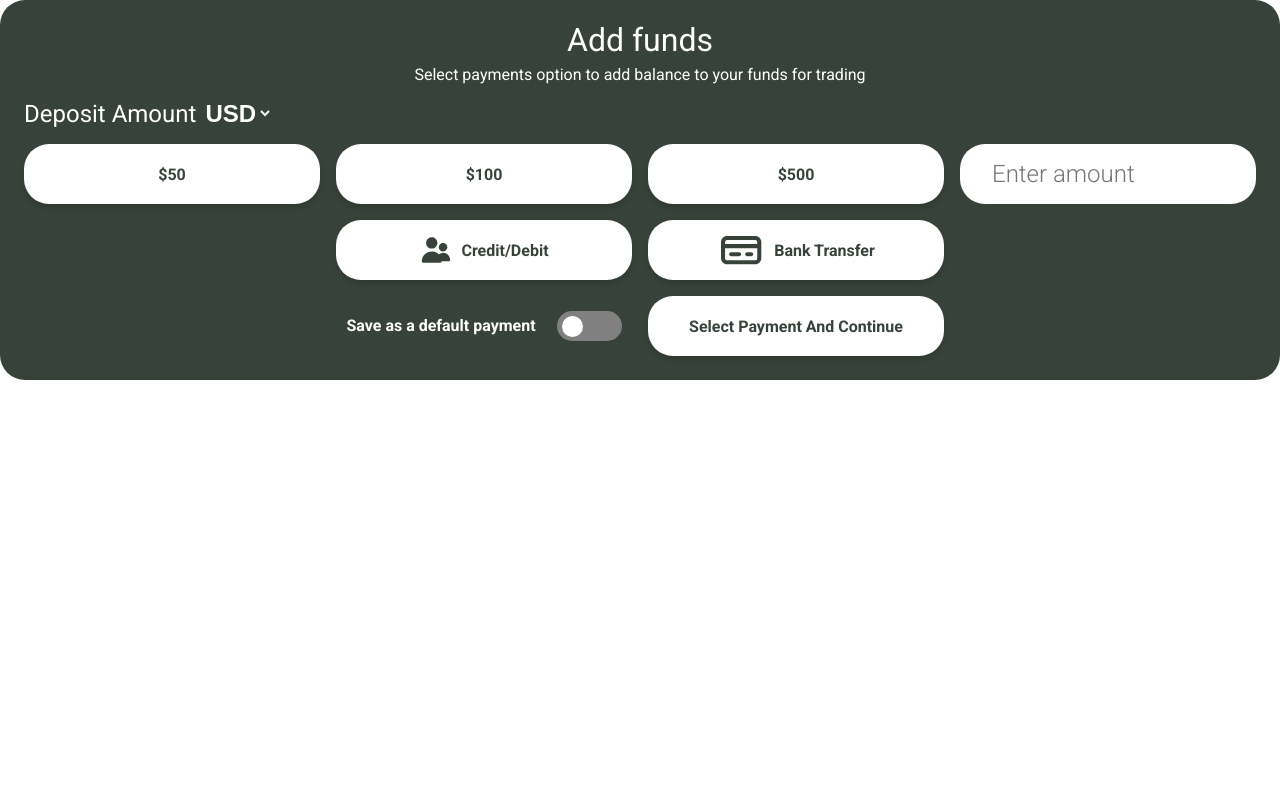
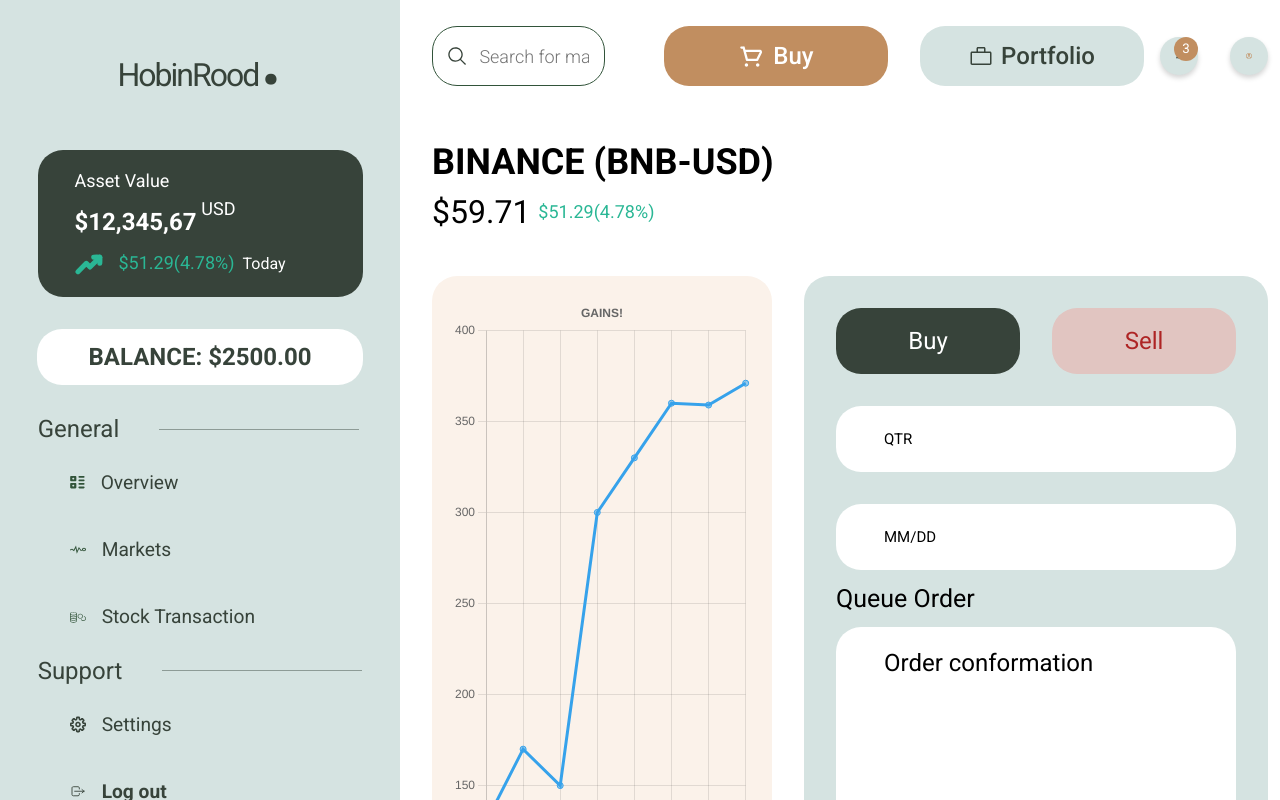
Before and after one commit to 1-Dont-Know/Not-Robin-Hood, a React (Create React App) app: page /stock-viewer in a window 1280 px wide. Built offline with nearby package versions, Linux system fonts and the light colour scheme.

Commit message:
Created the stockViewer moved funds to a component

```diff
--- /dev/null
+++ b/src/components/UI/AddFunds/AddFunds.jsx
@@ -0,0 +1,72 @@
+import React from "react";
+import styles from "./AddFunds.module.scss";
+import Button from "../../UI/Button/Button";
+import people from "../../../assets/icons/people-icon.svg"
+import creditCard from "../../../assets/icons/credit-card-icon.svg"
+
+const AddFunds = () => {
+    return (
+        <div className={styles.gridContainerAppFunds}>
+
+            {/* 1 - title and subtitle */}
+            <div style={{textAlign:'center'}}>
+            <h2 className={styles.modalHeader}>Add funds</h2>
+            <p>Select payments option to add balance to your funds for trading</p>
+            </div>
+
+            {/* 2 - currency dropdown menu */}
+            <div className={styles.currencyContainer}>
+                <h3>Deposit Amount</h3>
+                <select name="currency" id="currency">
+                    <option value="usd">USD</option>
+                    <option value="eur">EUR</option>
+                    <option value="aud">AUD</option>
+                    <option value="cad">CAD</option>
+                </select>
+            </div>
+
+            {/* 3 - $50 button */}
+            <Button type={"addFunds"}>
+            $50
+            </Button>
+
+            {/* 4 - $100 button */}
+            <Button type={"addFunds"}>
+            $100
+            </Button>
+
+            {/* 5 - $500 button */}
+            <Button type={"addFunds"}>
+            $500
+            </Button>
+
+            {/* 6 - custom amount input */}
+            <input className={styles.currencyInput} type="number" name="Amount" placeholder="Enter amount" />
+
+            {/* 7 - credit/debit button */}
+            <Button type={"addFunds"}>
+            <img src={people} alt="profile"/>
+            Credit/Debit
+            </Button>
+
+            {/* 8 - bank transfer button */}
+            <Button type={"addFunds"}>
+            <img src={creditCard} alt="credit-card"/>
+            Bank Transfer
+            </Button>
+
+            {/* 9 - save as default toggle */}
+            <div className={styles.toggleContainer}>
+            <strong>Save as a default payment</strong>
+            <input type="checkbox" id="switch" /><label for="switch">Toggle</label>
+            </div>
+
+            {/* 10 - select payment and continue button */}
+            <Button type={"addFunds"}>
+                Select Payment And Continue
+            </Button>
+        </div>
+    );
+};
+
+export default AddFunds;
--- a/src/components/UI/BuyBox/BuyBox.module.scss
+++ b/src/components/UI/BuyBox/BuyBox.module.scss
@@ -4,11 +4,9 @@
 .BuyBody{
     background-color: #D5E3E1;
     padding: 2rem;
-    margin: 1rem 0rem;
     display: flex;
     flex-direction: column;
     align-items: center;
-    max-width: 35.125rem;
     width: 100%;
     border-radius: 25px;
     font-size: 25px;
--- a/src/components/pages/StockViewer/StockViewer.jsx
+++ b/src/components/pages/StockViewer/StockViewer.jsx
@@ -1,72 +1,61 @@
-import React from "react";
+import React, {useState} from "react";
 import styles from "./StockViewer.module.scss";
 import Button from "../../UI/Button/Button";
 import people from "../../../assets/icons/people-icon.svg"
 import creditCard from "../../../assets/icons/credit-card-icon.svg"
+import { fakeData } from "../../../utils/fakeData"; //Temporary Fake Data used for Testing
+import Graph from "../../UI/Graph/Graph";
+import BuyBox from "../../UI/BuyBox/BuyBox";
+import Filter from "../../UI/Filter/Filter";
+import Sidebar from "../../UI/Sidebar/Sidebar";
+import TopNav from "../../UI/TopNav/TopNav";
+// import styles from "./Account.module.scss";
+import Hero from "../../UI/Hero/Hero";
+import AddFunds from "../../UI/AddFunds/AddFunds";
 
 const AppFundsPopup = () => {
+  const [stockData, setStockData] = useState({
+    labels: fakeData.map((data) => data.day),
+    datasets: [
+      {
+        label: "Price",
+        data: fakeData.map((data) => data.price),
+      },
+    ],
+  });
+
   return (
-
-    <div className={styles.gridContainerAppFunds}>
-
-      {/* 1 - title and subtitle */}
-      <div style={{textAlign:'center'}}>
-        <h2 className={styles.modalHeader}>Add funds</h2>
-        <p>Select payments option to add balance to your funds for trading</p>
-      </div>
-
-      {/* 2 - currency dropdown menu */}
-      <div className={styles.currencyContainer}>
-        <h3>Deposit Amount</h3>
-        <select name="currency" id="currency">
-        <option value="usd">USD</option>
-        <option value="eur">EUR</option>
-        <option value="aud">AUD</option>
-        <option value="cad">CAD</option>
-        </select>
-      </div>
-
-      {/* 3 - $50 button */}
-      <Button type={"addFunds"}>
-        $50
-      </Button>
-
-      {/* 4 - $100 button */}
-      <Button type={"addFunds"}>
-        $100
-      </Button>
-
-      {/* 5 - $500 button */}
-      <Button type={"addFunds"}>
-        $500
-      </Button>
-
-      {/* 6 - custom amount input */}
-      <input className={styles.currencyInput} type="number" name="Amount" placeholder="Enter amount" />
-
-      {/* 7 - credit/debit button */}
-      <Button type={"addFunds"}>
-        <img src={people} alt="profile"/>
-        Credit/Debit
-      </Button>
-
-      {/* 8 - bank transfer button */}
-      <Button type={"addFunds"}>
-        <img src={creditCard} alt="credit-card"/>
-        Bank Transfer
-      </Button>
-
-      {/* 9 - save as default toggle */}
-      <div className={styles.toggleContainer}>
-        <strong>Save as a default payment</strong>
-        <input type="checkbox" id="switch" /><label for="switch">Toggle</label>
-      </div>
-
-      {/* 10 - select payment and continue button */}
-      <Button type={"addFunds"}>
-          Select Payment And Continue
-      </Button>
-
+    <div className={styles.wrapper}>
+      {/* Sidebar Section */}
+      <Sidebar />
+      {/* Nav/Hero Section */}
+      <main className={styles.mainSection}>
+        {/* Top Navigation */}
+        <TopNav />
+        {/* Hero Section */}
+        <Hero>
+          <div className={styles.stockNameWrapper}>
+          <h1 className={styles.stockName}>BINANCE (BNB-USD)</h1>
+          <p className={styles.stockPrice}>$59.71
+          <span className={styles.growth}>$51.29(4.78%)</span>
+          </p>
+          </div>
+         {/* <AddFunds></AddFunds> */}
+          <div className={styles.preview}>
+           {/* //! GRAPH SECTION */}
+            <section className={styles.graph}>
+              <Graph chartData={stockData} />
+            </section>
+            <section className={styles.buybox}>
+            <BuyBox/>
+            </section>
+          </div>
+          {/* //! FILTER SECTION */}
+          <section className={styles.filter}>
+            <Filter />
+          </section>
+        </Hero>
+      </main>
     </div>
 
   );
--- a/src/components/pages/StockViewer/StockViewer.module.scss
+++ b/src/components/pages/StockViewer/StockViewer.module.scss
@@ -1,179 +1,74 @@
 @use "../../../styles/variables.scss";
 @use "../../../styles/mixins.scss";
 
-.gridContainerAppFunds {
-  display: grid;
-  // 4 column layout
-  grid-template-columns: repeat(4, 1fr);
-  grid-template-areas:
-  "title   title   title   title"
-  "option  option  option  option"
-  "amount1 amount2 amount3 input1"
-  ".       credit  bank     ."
-  ".       toggle  continue ."
-  ;
+.wrapper{
+  display: flex;
+}
 
+.mainSection {
+  @include mixins.flexbox(
+    $display: flex,
+    $direction: column,
+    $grow: 1,
+    $shrink: 1,
+  );
+}
+
+.stockNameWrapper {
+  display: flex;
+  flex-direction: column;
   gap: 1rem;
-  background-color: variables.$secondary-color;
-  border-radius: 25px;
-  color: #fff;
-  padding: 1.5rem;
-  max-width: max-content;
+  margin: 2rem 0rem;
+  flex: 10%;
+}
 
-  > :nth-child(1) {
-    grid-area: title;
-  }
-
-  > :nth-child(2){
-    grid-area: option;
-  }
-
-  > :nth-child(3){
-    grid-area: amount1;
-  }
-
-  > :nth-child(4){
-    grid-area: amount2;
-  }
-
-  > :nth-child(5){
-    grid-area: amount3;
-  }
-
-  > :nth-child(6){
-    grid-area: input1;
-  }
-
-  > :nth-child(7){
-    grid-area: credit;
-  }
-
-  > :nth-child(8){
-    grid-area: bank;
-  }
-
-  > :nth-child(9){
-    grid-area: toggle;
-  }
-
-  > :nth-child(10){
-    grid-column: continue;
+.stockPrice {
+  font-size: 32px;
+  display: flex;
+  align-items: center;
+  gap: 0.5rem;
+  span {
+    font-size: 18px;
+    color: #2AB795;
   }
 }
 
-@media (max-width: 73rem) {
-  .gridContainerAppFunds {
-    // 2 column layout
-    grid-template-columns: repeat(2, 1fr);
-    grid-template-areas:
-    "title    title"
-    "option   option"
-    "amount1  amount2"
-    "amount3  input1"
-    "credit   bank"
-    "toggle   continue"
-    ;
-  }
+.stockName {
+  font-size: 36px;
+  font-weight: variables.$font-bold;
 }
 
-@media (max-width: 40rem) {
-  .gridContainerAppFunds {
-    // single column layout
-    grid-template-columns: repeat(1, 1fr);
-    gap: 1rem;
-    grid-template-areas:
-    "title"
-    "option"
-    "amount1"
-    "amount2"
-    "amount3"
-    "input1"
-    "credit"
-    "bank"
-    "toggle"
-    "continue"
-    ;
+.preview{
+  display: flex;
+  width: 100%;
+  flex-direction: row;
+  margin: 1rem 0rem;
+  gap: 2rem;
+  flex: 80%;
+
+}
+.graph {
+display: flex;
+flex: 60%;
 }
 
-  .currencyInput{
-    // Same as buttons
-    min-height: 60px;
-  }
+.buybox {
+  display: flex;
+  flex: 40%;
 }
 
-.modalHeader {
-  text-align: center;
-  font-size: 2rem;
-  margin-bottom: 0.7rem;
+.filter {
+  @include mixins.flexbox(
+    $display: flex,
+    $gap: 1rem,
+    $justifyContent: space-evenly,
+    $wrap: wrap,
+    $flex-basis: 10%
+
+  );
+
+  margin-top: 10px;
+
+
+
 }
-
-.currencyContainer {
-  font-size: 1.5rem;
-  display:flex;
-  align-items: center;
-}
-
-.currencyInput{
-  font-size: 1.5rem;
-  border-radius: 25px;
-}
-
-.toggleContainer {
-  display:flex;
-  justify-content: space-evenly;
-  align-items: center;
-}
-
-select {
-  margin-left: 5px;
-  font-size: 1.5rem;
-  font-weight: bold;
-  color: white;
-  border-radius: 15px;
-  background-color: transparent;
-}
-
-option {
-  background-color: #D5E3E1;
-  color: #37433A;
-}
-
-//SCSS for Toggle Slider
-input[type=checkbox]{
-  height: 0;
-  width: 0;
-  visibility: hidden;
-}
-
-label {
-  cursor: pointer;
-  text-indent: -9999px;
-  width: 65px;
-  height: 30px;
-  background: grey;
-  display: block;
-  border-radius: 100px;
-  position: relative;
-}
-
-label:after {
-  content: '';
-  position: absolute;
-  top: 5px;
-  left: 5px;
-  width: 21px;
-  height: 21px;
-  background: #fff;
-  border-radius: 90px;
-  transition: 0.3s;
-}
-
-input:checked + label {
-  // background: #bada55;
-  background-color: variables.$green;
-}
-
-input:checked + label:after {
-  left: calc(100% - 5px);
-  transform: translateX(-100%);
-} //end toggle scss
```
Also changed, not shown: src/components/UI/AddFunds/AddFunds.module.scss (added, +179 -0 lines).
